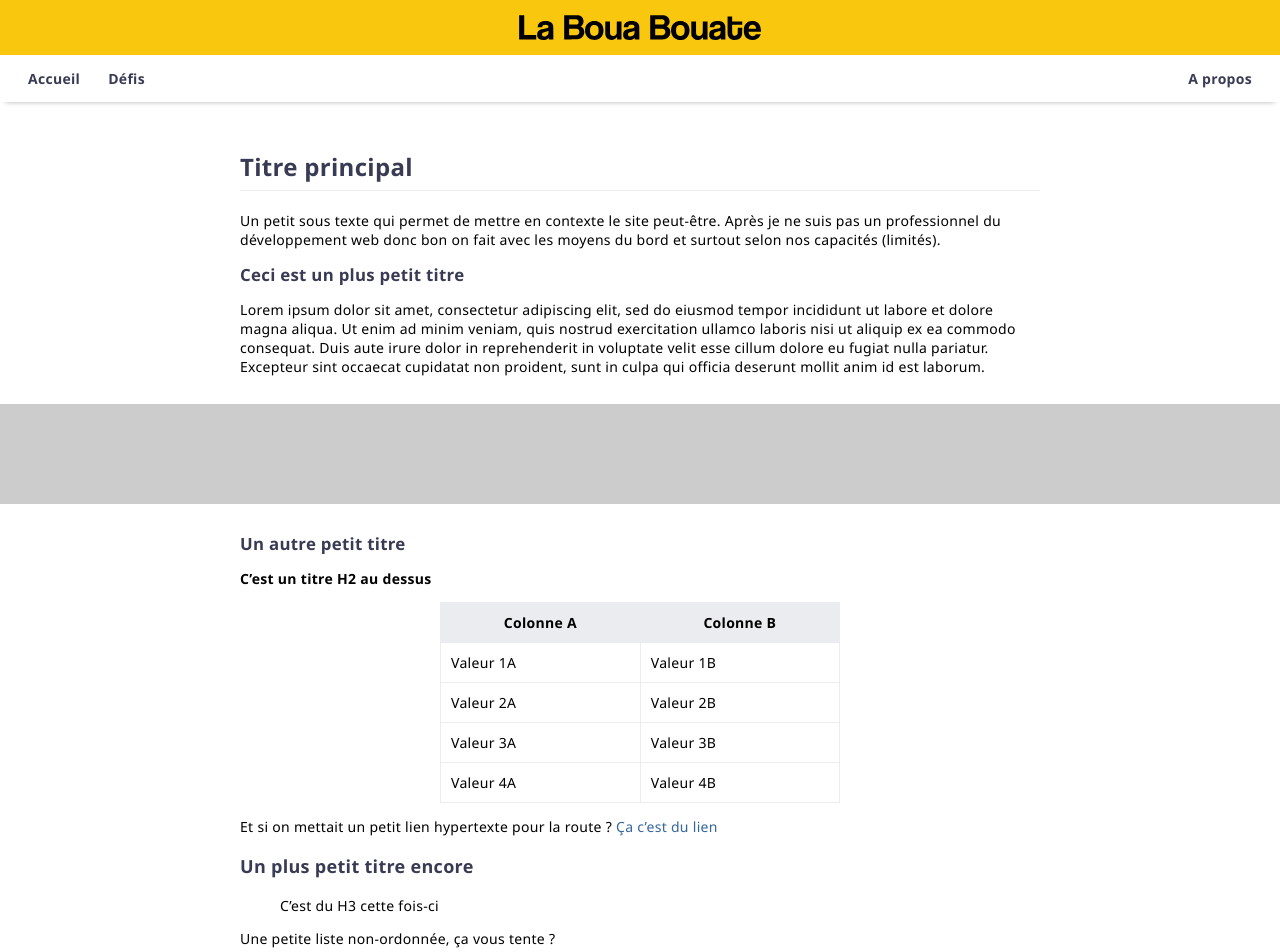
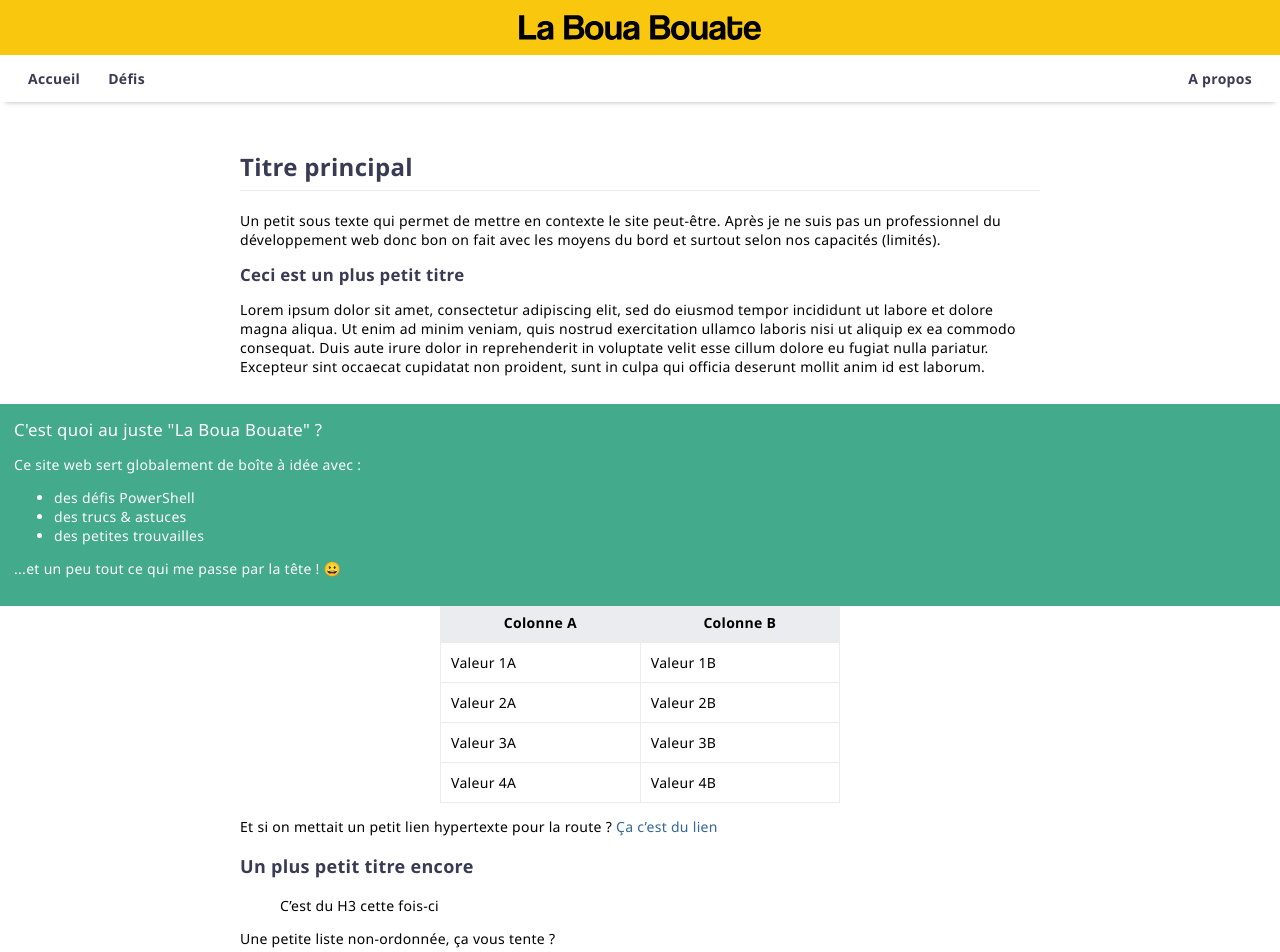
Before and after one commit to leobouard/leobouard.github.io, a Jekyll site: the page built from index.md, in a window 1280 px wide. Shown: the top 952 px of the page. Built offline with Jekyll 4.4.1, drawn with Linux system fonts in a browser that asks for light colours; our own code applies the rules of GitHub Pages for plain Markdown files.

Commit message:
Update hero

```diff
--- a/assets/css/style.scss
+++ b/assets/css/style.scss
@@ -99,12 +99,22 @@ section {
     .hero {
         margin-top: 2em;
         margin-bottom: 2em;
-        left: 0;
-        right: 0;
-        background-color: #43aa8b;
+        width: 100%;
         min-height: 100px;
-        display: block;
+
+        .heroAbsolute {
+            background-color: #43aa8b;
+            color: #fff;
+            font-weight: 500;
+            position: absolute;
+            left: 0;
+            right: 0;
+            min-height: 100px;
+            padding: 1em;
+        }
     }
+
+
 
     /* --- TEXT --- */
 
--- a/index.md
+++ b/index.md
@@ -8,7 +8,16 @@ Lorem ipsum dolor sit amet, consectetur adipiscing elit, sed do eiusmod tempor i
 
 
 <div class="hero">
-    <div style="position: absolute; left: 0; right: 0; background-color: #ccc; min-height: 100px;"></div>
+    <div class="heroAbsolute">
+        <span style="font-size: larger;">C'est quoi au juste "La Boua Bouate" ?</span>
+        <p>Ce site web sert globalement de boîte à idée avec :</p>
+        <ul>
+            <li>des défis PowerShell</li>
+            <li>des trucs & astuces</li>
+            <li>des petites trouvailles</li>
+        </ul>
+        <p>...et un peu tout ce qui me passe par la tête ! 😀</p>
+    </div>
 </div>
 
 
```
